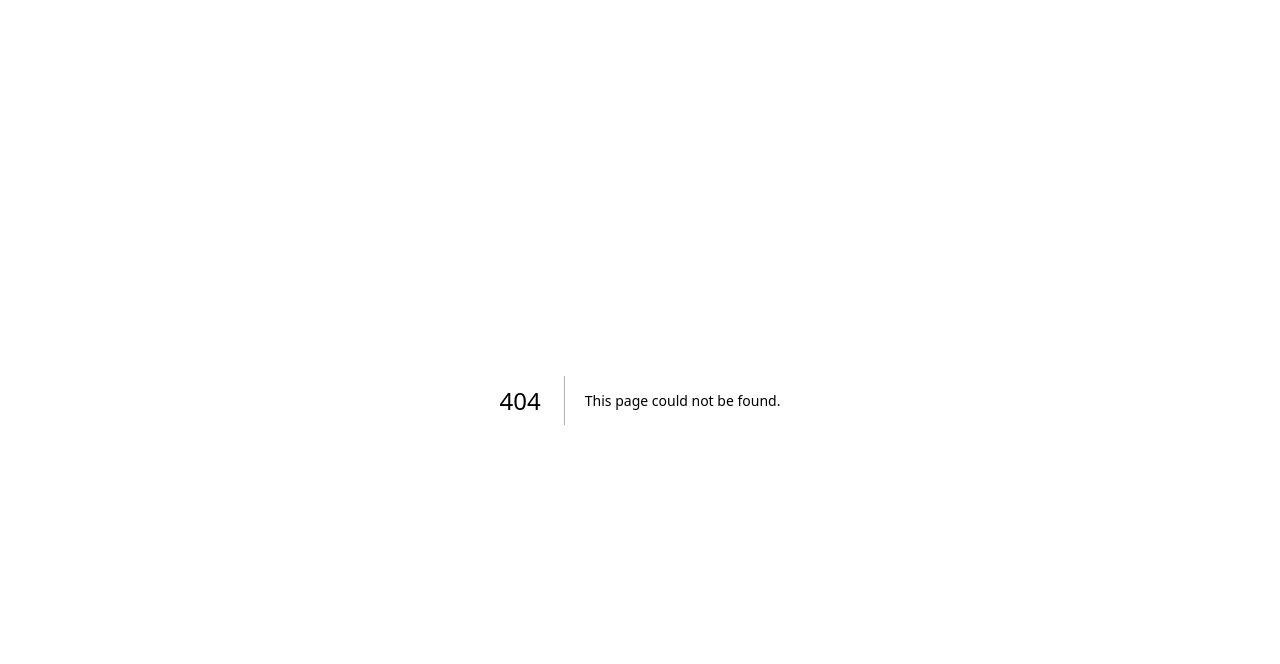
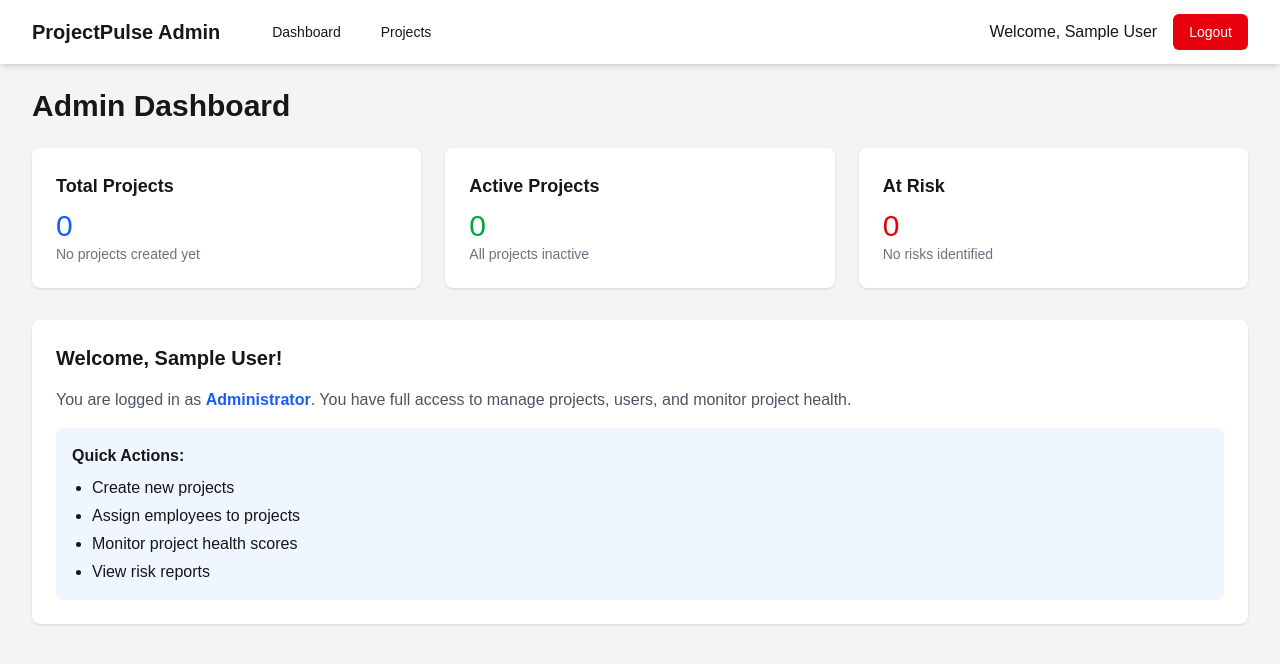
Before and after one commit to SohanurRahman007/projectpulse, a Next.js app: page /dashboard in a window 1280 px wide. Before the commit this address had no page. Shown: the top 664 px of the page. Built offline with nearby package versions, Linux system fonts and the light colour scheme; sample sign-in values are in the browser's storage.

Commit message:
admin dashboard added

```diff
--- /dev/null
+++ b/app/(admin)/dashboard/page.tsx
@@ -0,0 +1,59 @@
+"use client";
+
+import { useEffect, useState } from "react";
+
+export default function AdminDashboard() {
+  const [user, setUser] = useState<any>(null);
+
+  useEffect(() => {
+    const userData = localStorage.getItem("user");
+    if (userData) {
+      setUser(JSON.parse(userData));
+    }
+  }, []);
+
+  return (
+    <div>
+      <h1 className="text-3xl font-bold mb-6">Admin Dashboard</h1>
+
+      <div className="grid grid-cols-1 md:grid-cols-3 gap-6 mb-8">
+        <div className="bg-white p-6 rounded-lg shadow">
+          <h3 className="font-bold text-lg mb-2">Total Projects</h3>
+          <p className="text-3xl text-blue-600">0</p>
+          <p className="text-gray-500 text-sm">No projects created yet</p>
+        </div>
+
+        <div className="bg-white p-6 rounded-lg shadow">
+          <h3 className="font-bold text-lg mb-2">Active Projects</h3>
+          <p className="text-3xl text-green-600">0</p>
+          <p className="text-gray-500 text-sm">All projects inactive</p>
+        </div>
+
+        <div className="bg-white p-6 rounded-lg shadow">
+          <h3 className="font-bold text-lg mb-2">At Risk</h3>
+          <p className="text-3xl text-red-600">0</p>
+          <p className="text-gray-500 text-sm">No risks identified</p>
+        </div>
+      </div>
+
+      <div className="bg-white p-6 rounded-lg shadow">
+        <h2 className="text-xl font-bold mb-4">Welcome, {user?.name}!</h2>
+        <p className="text-gray-600">
+          You are logged in as{" "}
+          <span className="font-bold text-blue-600">Administrator</span>. You
+          have full access to manage projects, users, and monitor project
+          health.
+        </p>
+        <div className="mt-4 p-4 bg-blue-50 rounded-md">
+          <h3 className="font-bold mb-2">Quick Actions:</h3>
+          <ul className="list-disc pl-5 space-y-1">
+            <li>Create new projects</li>
+            <li>Assign employees to projects</li>
+            <li>Monitor project health scores</li>
+            <li>View risk reports</li>
+          </ul>
+        </div>
+      </div>
+    </div>
+  );
+}
```
